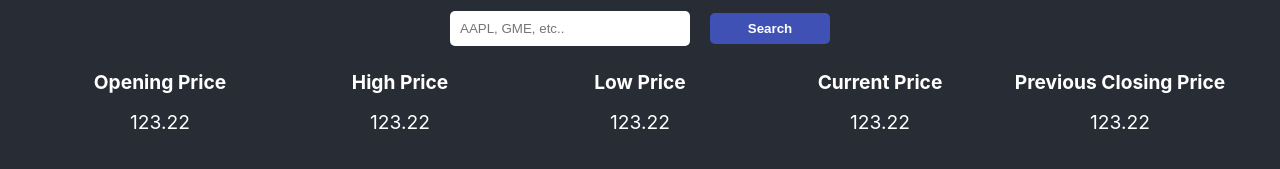
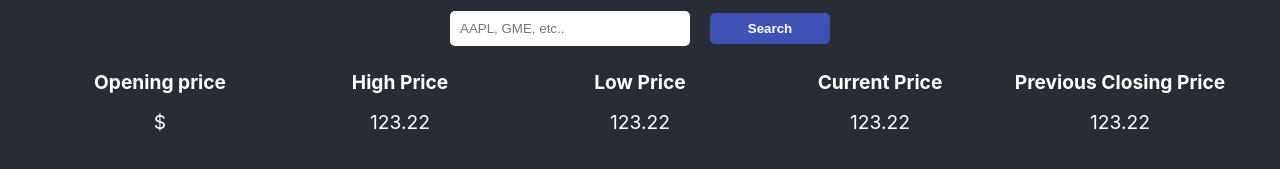
Before and after one commit to tuf75588/50-React-Projects-Part1, a React (Create React App) app in the folder metrics-dashboard/: page / in a window 1280 px wide. Shown: the part 183-352 px from the top of the page. Built offline with nearby package versions, Linux system fonts and the light colour scheme; no server answers; the HTML template or start-up script is replaced by a standard one.

Commit message:
need to brainstorm better soultion for page refresh

```diff
--- a/metrics-dashboard/src/components/StockTable.tsx
+++ b/metrics-dashboard/src/components/StockTable.tsx
@@ -11,20 +11,44 @@ type StockTableProps = {
 };
 
 function StockTable({ stockSymbol }: StockTableProps) {
+  const [tableData, setTableData] = React.useState({ o: '' });
+  const [status, setStatus] = React.useState('idle');
+  React.useEffect(() => {
+    stock
+      .get('quote', {
+        params: {
+          token: process.env.REACT_APP_API_KEY,
+          symbol: stockSymbol,
+        },
+      })
+      .then((response) => {
+        setStatus('loading');
+        setTableData(response.data);
+        setStatus('success');
+      })
+      .catch((err) => {
+        console.log(err);
+      })
+      .finally(() => {
+        setStatus('idle');
+      });
+  }, [stockSymbol]);
+  if (status === 'loading') return <h1>loading..</h1>;
+  console.log(tableData);
   return (
     <div>
       {/* flex container -- COLUMN  */}
       <div className="stock-table-header-row">
         <div>
           <ul className="stock-table-data-info">
-            <li>Opening Price</li>
+            <li>Opening price</li>
             <li>High Price</li>
             <li>Low Price</li>
             <li>Current Price</li>
             <li>Previous Closing Price</li>
           </ul>
           <ul className="stock-table-data-info stock-prices">
-            <li className="stock-price-item">123.22</li>
+            <li className="stock-price-item">${tableData.o}</li>
             <li className="stock-price-item">123.22</li>
             <li className="stock-price-item">123.22</li>
             <li className="stock-price-item">123.22</li>
```
